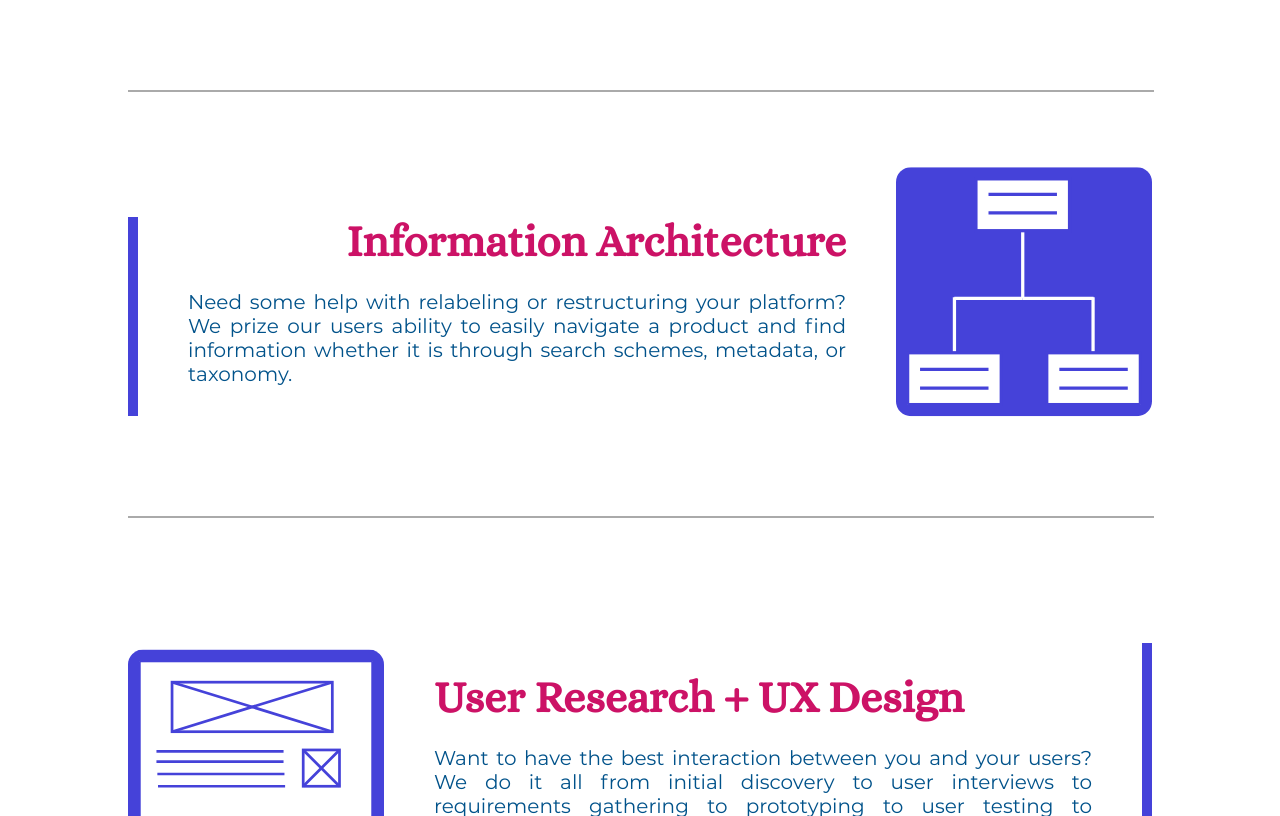
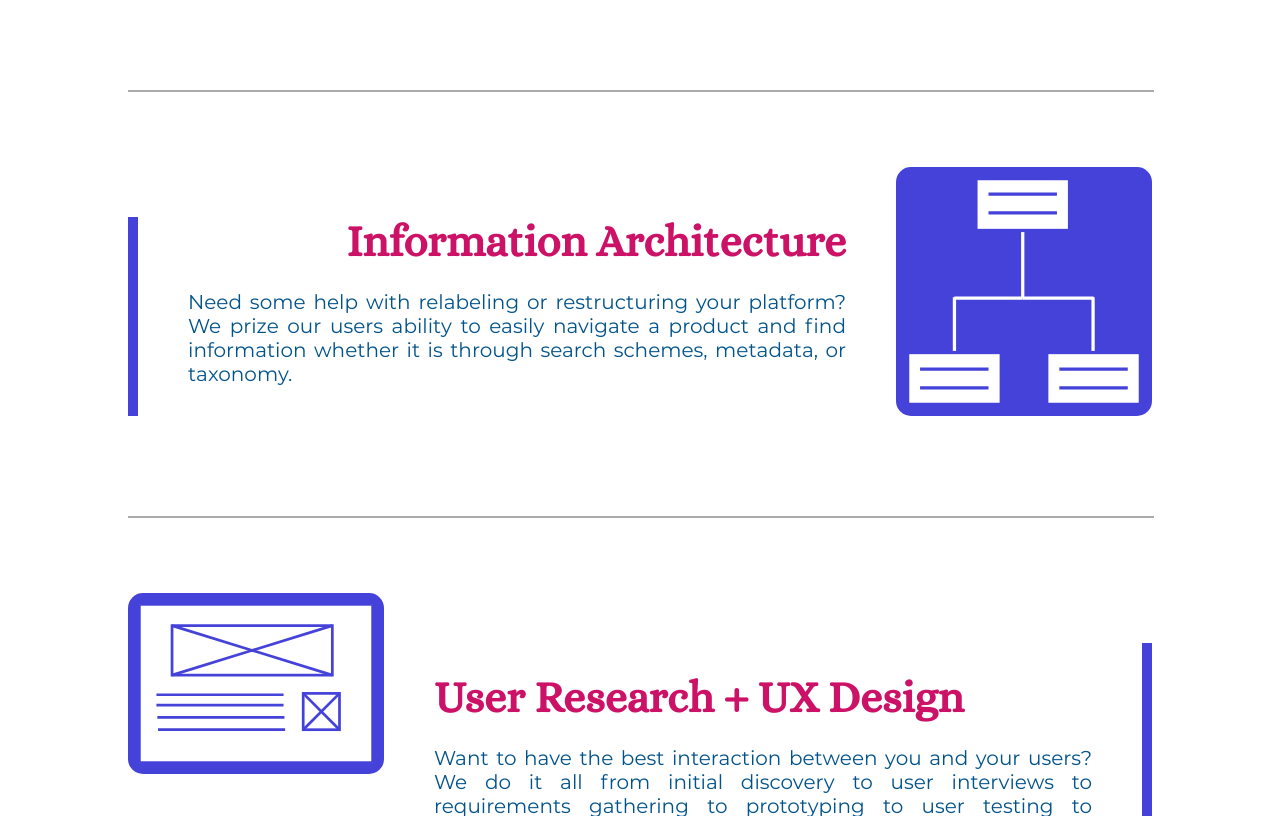
Before and after one commit to sanarshah/tavolosolutions, a plain HTML site: page index.html in a window 1280 px wide. Shown: the part 1128-1944 px from the top of the page. Drawn offline with Linux system fonts and the light colour scheme.

Commit message:
Added fade in for services

```diff
--- a/scripts/dropdown.js
+++ b/scripts/dropdown.js
@@ -9,7 +9,15 @@ $(window).ready(function(){
 
   setTimeout(() => $("div.landing > div").css("opacity","1"),250);
 
-  //$(".contact").visible(() => alert("Hi lol"));
-  // Test using onscroll and calculate Y offset, screenHeight and scroll offset
+  $(window).scroll(function(){
+    let bottom_of_window = $(window).scrollTop() + $(window).outerHeight();
+    let offset=$(".content").offset().top;
+    $('.service').each(function(){
+      var bottom_of_object = $(this).offset().top + 100;
+      if(bottom_of_window>bottom_of_object){
+        $(this).animate({'opacity':'1'},500);
+      }
+    });
+  });
 
 });
--- a/styles/theme.css
+++ b/styles/theme.css
@@ -163,6 +163,7 @@ img.landing{
 
 /* Services */
 .service{
+  opacity:0;
   position:relative;
   display:grid;
   width:80%;
@@ -194,12 +195,12 @@ img.landing{
 }
 .service img{
   background-color:var(--purple);
-  transform:translateY(-50%);
+  /*transform:translateY(-50%);*/
   width:calc(100% - 20px);
   border-radius:15px;
   position:relative;
   padding:10px;
-  top:50%;
+  /*top:50%;*/
 }
 
 /* Contact */
```
